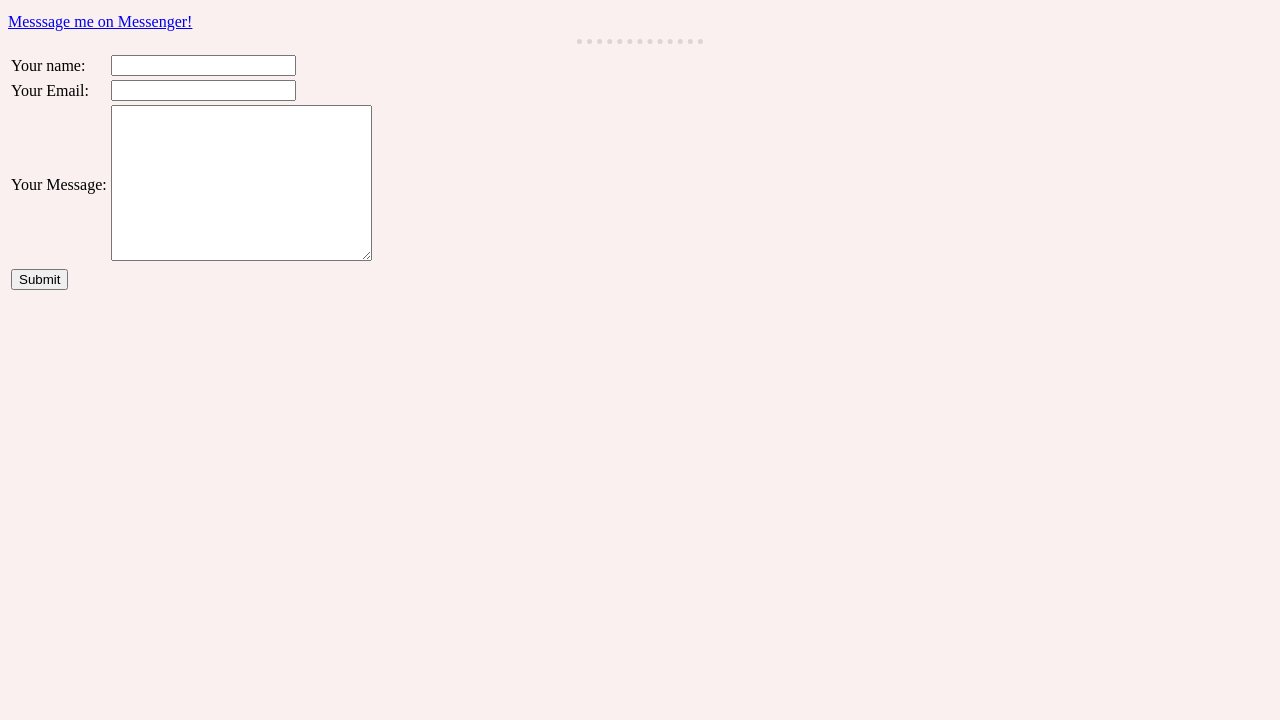
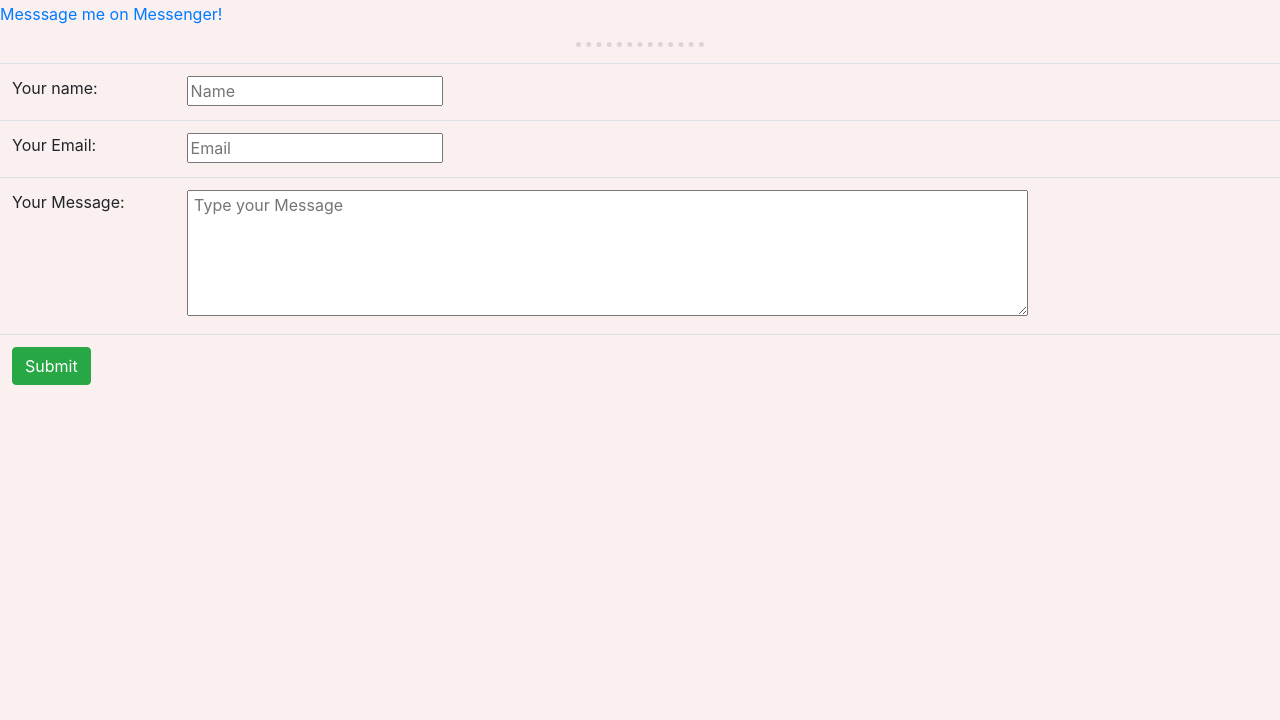
Before and after one commit to vsasvipul0605/HTML-Personal-Site, a plain HTML site: page contact.html in a window 1280 px wide. Shown: the part 80-800 px from the top of the page. Drawn offline with nearby package versions, Linux system fonts and the light colour scheme.

Commit message:
Update contact.html

```diff
--- a/contact.html
+++ b/contact.html
@@ -1,25 +1,41 @@
 <!DOCTYPE html>
 <html lang="en">
-
   <head>
-    <meta charset="UTF-8">
+    <meta charset="UTF-8" />
     <title>Contact me</title>
+    <link
+      rel="stylesheet"
+      href="https://stackpath.bootstrapcdn.com/bootstrap/4.4.1/css/bootstrap.min.css"
+      integrity="sha384-Vkoo8x4CGsO3+Hhxv8T/Q5PaXtkKtu6ug5TOeNV6gBiFeWPGFN9MuhOf23Q9Ifjh"
+      crossorigin="anonymous"
+    />
     <link rel="stylesheet" href="css/styles.css" />
   </head>
 
   <body>
     <h3>Contact me</h3>
     <p>bea.debinska@gmail.com</p>
-    <a target="_blank" href="http://m.me/beata.debinska.58">Messsage me on Messenger!</a>
+    <a target="_blank" href="http://m.me/beata.debinska.58"
+      >Messsage me on Messenger!</a
+    >
     <hr />
-    <form action = "mailto:bea.debinska@gmail.com" method="post" enctype="text/plain">
-        <table>
+    <form
+      action="mailto:bea.debinska@gmail.com"
+      method="post"
+      enctype="text/plain"
+    >
+      <table class="table borderless">
         <tr>
           <td>
             <label>Your name:</label>
           </td>
           <td>
-                    <input type="text" name="yourName" value="" /><br />
+            <input
+              type="text"
+              name="yourName"
+              value=""
+              placeholder="Name"
+            /><br />
           </td>
         </tr>
         <tr>
@@ -27,7 +43,12 @@
             <label>Your Email:</label>
           </td>
           <td>
-                    <input type="email" name="yourEmail" value="" /><br />
+            <input
+              type="email"
+              name="yourEmail"
+              value=""
+              placeholder="Email"
+            /><br />
           </td>
         </tr>
         <tr>
@@ -35,16 +56,21 @@
             <label>Your Message:</label>
           </td>
           <td>
-                    <textarea name="yourMessage" rows="10" cols="30"></textarea><br />
+            <textarea
+              name="yourMessage"
+              rows="5"
+              cols="80"
+              placeholder=" Type your Message"
+            ></textarea
+            ><br />
           </td>
         </tr>
         <tr>
-                <td>
-                    <input type="submit" name="" />
+          <td colspan="2">
+            <button type="button" class="btn btn-success">Submit</button>
           </td>
         </tr>
       </table>
     </form>
   </body>
-
 </html>
```
Lines whose indentation alone changed are shown as unchanged.
